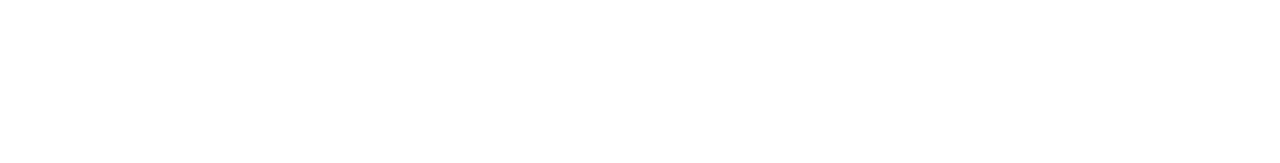
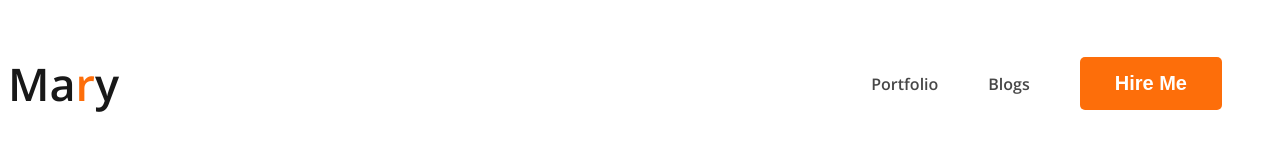
Before and after one commit to chinno0007/Web-Developer-Portfolio, a plain HTML site: page index.html in a window 1280 px wide. Drawn offline with nearby package versions, Linux system fonts and the light colour scheme.

Commit message:
nav added

```diff
--- a/index.html
+++ b/index.html
@@ -4,8 +4,22 @@
     <meta charset="UTF-8">
     <meta name="viewport" content="width=device-width, initial-scale=1.0">
     <title>Web Developer Portfolio</title>
+    <link rel="preconnect" href="https://fonts.googleapis.com">
+    <link rel="preconnect" href="https://fonts.gstatic.com" crossorigin>
+    <link href="https://fonts.googleapis.com/css2?family=Open+Sans:wght@600&display=swap" rel="stylesheet">
+    <!-- Css Link -->
+    <link rel="stylesheet" href="styles/portfolio.css">
 </head>
 <body>
-
+    <header>
+        <nav>
+            <h3 class="nav-title">Ma<span class="text-primary">r</span>y</h3>
+            <ul>
+                <li><a href="">Portfolio</a></li>
+                <li><a href="">Blogs</a></li>
+                <li><button class="btn-primary">Hire Me</button></li>
+            </ul>
+        </nav>
+    </header>
 </body>
 </html>
--- /dev/null
+++ b/styles/portfolio.css
@@ -0,0 +1,49 @@
+/* Shared Styles */
+body{
+    font-family: 'Open Sans', sans-serif;
+}
+
+.text-primary{
+    color: #FD6E0A;
+}
+.btn-primary{
+    border-radius: 5px;
+    background: #FD6E0A;
+    border: 0;
+    color: #fff;
+    font-size: 20px;
+    font-weight: 700;
+    padding: 15px 35px;
+}
+
+
+
+
+
+
+
+
+/* Nav Related Styles */
+nav{
+    display: flex;
+    align-items: center;
+    justify-content: space-between;
+}
+.nav-title{
+    color:#181818;
+    font-size: 45px;
+    font-weight: 800;
+
+}
+nav>ul{
+    display: flex;
+    align-items: center;
+}
+nav li{
+    list-style: none;
+    margin-right: 50px;
+}
+nav a{
+    text-decoration: none;
+    color: #474747;
+}
```
